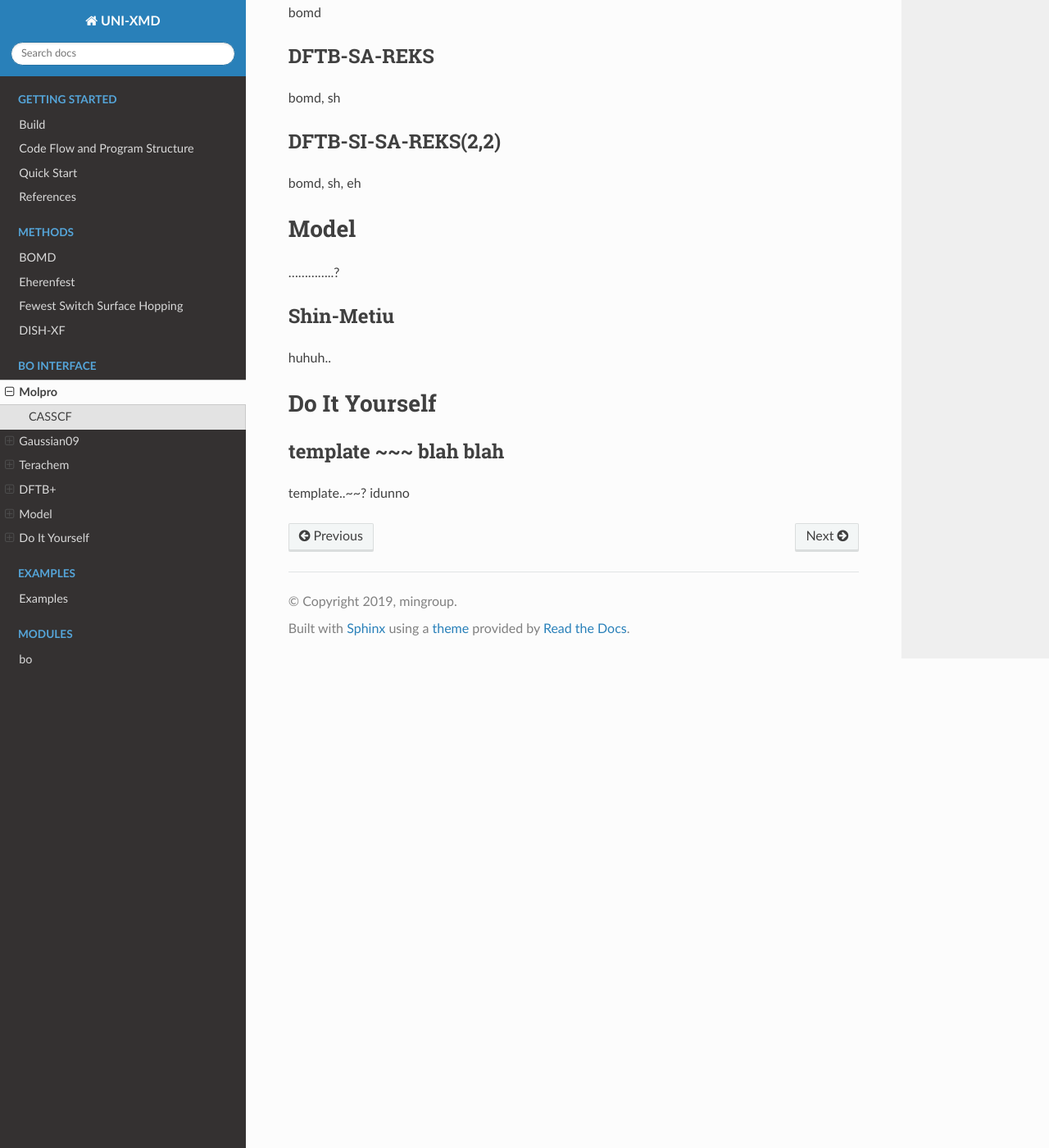
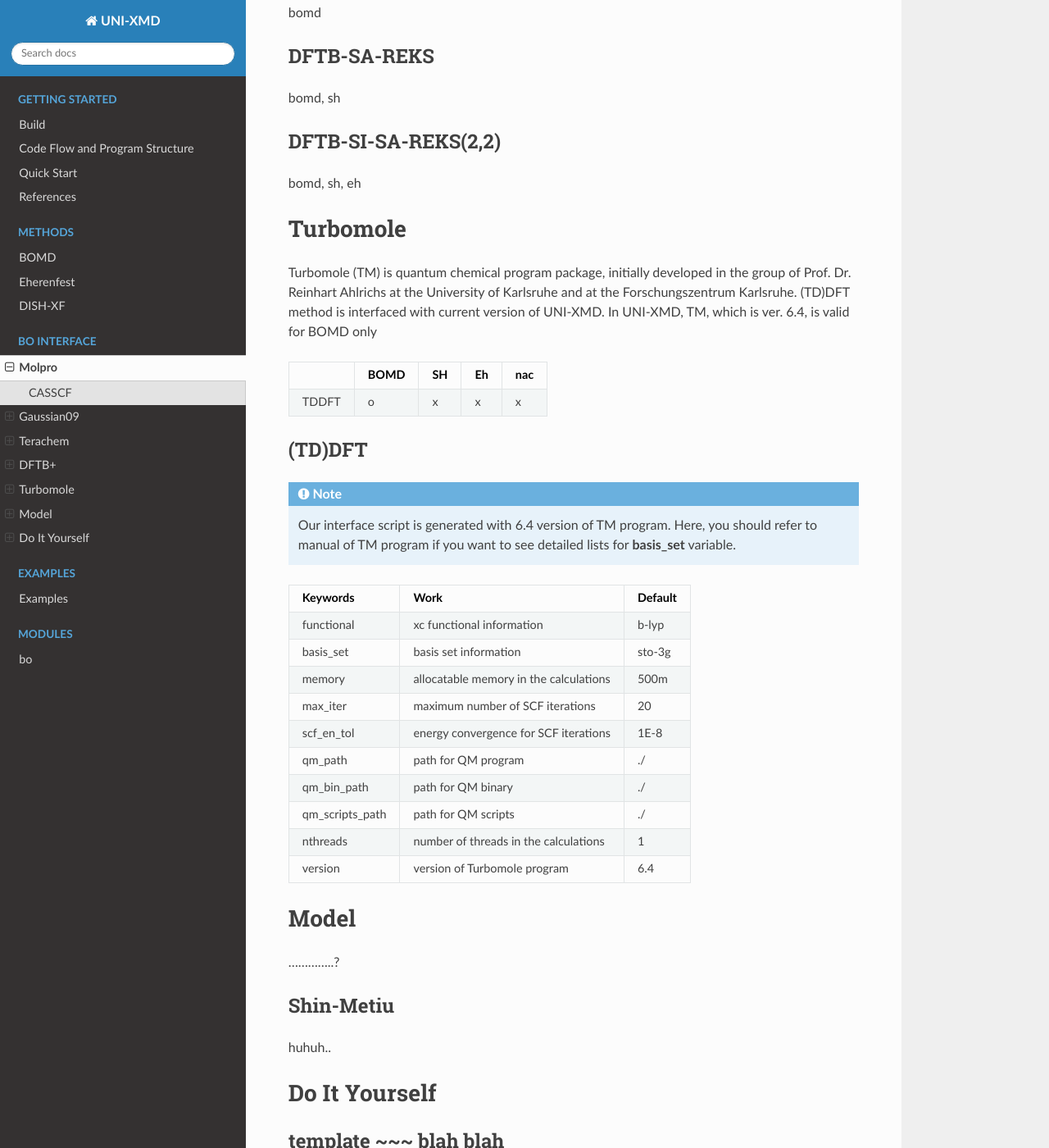
Before and after one commit to skmin-lab/unixmd, a Sphinx documentation site: the page built from docs/source/bo/main.rst, in a window 1280 px wide and 1400 px high, scrolled down 2099 px. Shown: the whole window at 82% size. Built offline with Sphinx 7.4.7 and the Read the Docs theme 2.0.0, drawn with Linux system fonts in a browser that asks for light colours.

Commit message:
write Turbomole and Ehrenfest manual

```diff
--- a/docs/source/bo/main.rst
+++ b/docs/source/bo/main.rst
@@ -100,6 +100,50 @@ DFTB-SI-SA-REKS(2,2)
 bomd, sh, eh
 
 =====================================
+Turbomole
+=====================================
+
+Turbomole (TM) is quantum chemical program package, initially developed in the group of Prof. Dr. Reinhart Ahlrichs at the University of Karlsruhe and at the Forschungszentrum Karlsruhe.
+(TD)DFT method is interfaced with current version of UNI-XMD.
+In UNI-XMD, TM, which is ver. 6.4, is valid for BOMD only
+
++--------+------+----+----+-----+
+|        | BOMD | SH | Eh | nac |
++========+======+====+====+=====+
+| TDDFT  | o    | x  | x  | x   |
++--------+------+----+----+-----+
+
+(TD)DFT
+^^^^^^^^^^^^^^^^^^^^^^^^^^^^^^^^^^^^^
+
+.. note:: Our interface script is generated with 6.4 version of TM program.
+   Here, you should refer to manual of TM program if you want to see detailed
+   lists for **basis_set** variable.
++----------------+------------------------------------------------+---------+
+| Keywords       | Work                                           | Default |
++================+================================================+=========+
+| functional     | xc functional information                      | b-lyp   |
++----------------+------------------------------------------------+---------+
+| basis_set      | basis set information                          | sto-3g  |
++----------------+------------------------------------------------+---------+
+| memory         | allocatable memory in the calculations         | 500m    |
++----------------+------------------------------------------------+---------+
+| max_iter       | maximum number of SCF iterations               | 20      |
++----------------+------------------------------------------------+---------+
+| scf_en_tol     | energy convergence for SCF iterations          | 1E-8    |
++----------------+------------------------------------------------+---------+
+| qm_path        | path for QM program                            | ./      |
++----------------+------------------------------------------------+---------+
+| qm_bin_path    | path for QM binary                             | ./      |
++----------------+------------------------------------------------+---------+
+| qm_scripts_path| path for QM scripts                            | ./      |
++----------------+------------------------------------------------+---------+
+| nthreads       | number of threads in the calculations          | 1       |
++----------------+------------------------------------------------+---------+
+| version        | version of Turbomole program                   | 6.4     |
++----------------+------------------------------------------------+---------+
+
+=====================================
 Model
 =====================================
 ..............?
--- a/docs/source/methods/main.rst
+++ b/docs/source/methods/main.rst
@@ -7,9 +7,11 @@ EOMs, link module bomd.py
 =======================
 Eherenfest
 =======================
-''
+Ehrenfest dynamics, which is mean-field dynamics, evolves nuclei on averaging potential energy surfaces,
+:math:`E(\underline{\underline{\bf R}}(t))=\sum_{i}\vert c_i \vert^2E_i`,
+here, :math:`E_i` is i-th adiabatic energy.
+The driving force is given by: :math:`\vec{F}=\sum_{i} \vec{F}_i + \sum_{i\neq j} c_ic_j(E_i-E_j)d_{ij}`, where :math:`d_{ij}` is non-adiabatic couping between i-th and j-th adiabatic state.
 
-================================
 Fewest Switch Surface Hopping
 ================================
 ''
```
Also changed, not shown: docs/source/modules/main.rst (+15 -0 lines), 2 other files.
